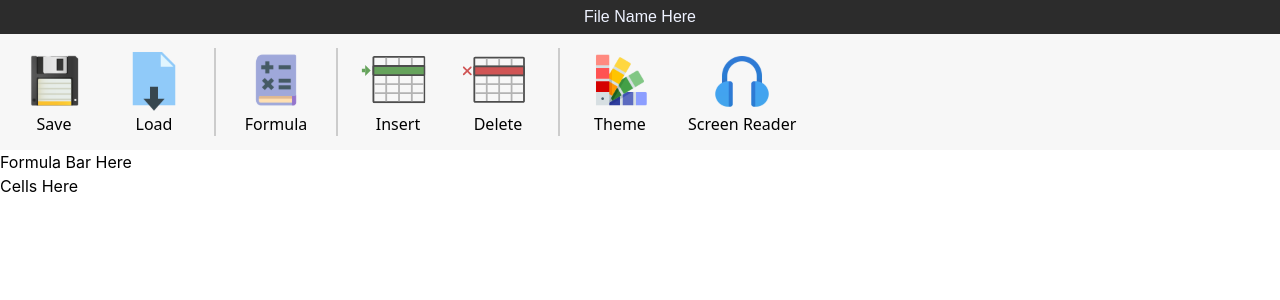
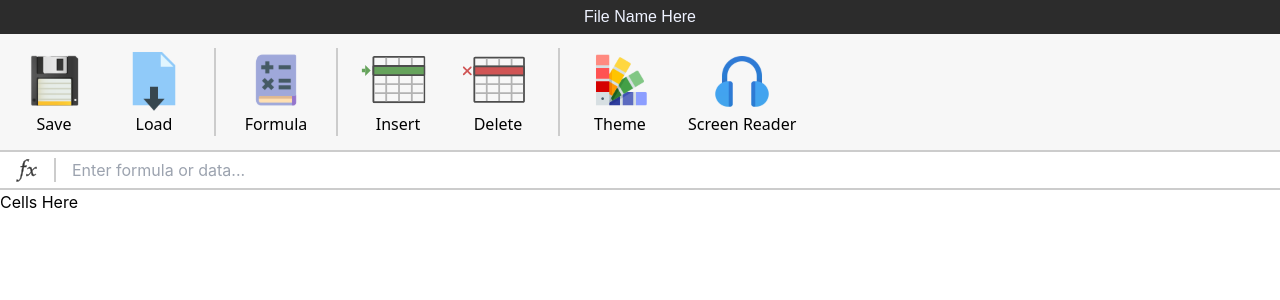
Before and after one commit to voacado/accessible-spreadsheet, a React (Create React App) app in the folder implementation/accessible-spreadsheet/: page / in a window 1280 px wide. Shown: the top 300 px of the page. Built offline with nearby package versions, Linux system fonts and the light colour scheme.

Commit message:
Added formula bar - first draft; added comments

```diff
--- a/implementation/accessible-spreadsheet/src/components/FormulaBar/component.tsx
+++ b/implementation/accessible-spreadsheet/src/components/FormulaBar/component.tsx
@@ -1,9 +1,38 @@
 import React from "react";
+import { ReactComponent as FxSvg } from "../../graphics/fxIcon.svg";
 
 export const FormulaBar = () => {
+
+    // Handle state of formula bar
+    const [formula, setFormula] = React.useState('');
+    const handleChange = (e: React.ChangeEvent<HTMLInputElement>) => {
+        setFormula(e.target.value);
+      };
+
     return (
-        <div>Formula Bar Here</div>
-    )
+        <div className=" p-1.5 gap-2 flex items-center border-2 border-x-0 border-options-stroke-light">
+
+            {/* "fx" button - onClick begins formula (appends "=") */}
+            <button className="h-6 w-10 flex items-center justify-center">
+                <FxSvg style={{ height: "1.5em", width: "1.5em" }} />
+            </button>
+
+            {/* Divider between "fx" and input */}
+            <div className="flex h-6 w-2.5">
+                <div className="bg-options-stroke-light w-0.5"></div>
+            </div>
+
+            {/* Input box */}
+            <input
+                type="text"
+                value={formula}
+                onChange={handleChange}
+                className="flex-grow bg-transparent outline-none text-gray-700"
+                placeholder="Enter formula or data..."
+            />
+
+        </div>
+    );
 };
 
 export default FormulaBar;
```
Also changed, not shown: implementation/accessible-spreadsheet/src/components/OptionsPane/component.tsx (+7 -1 lines), implementation/accessible-spreadsheet/src/graphics/fxIcon.svg (added).
